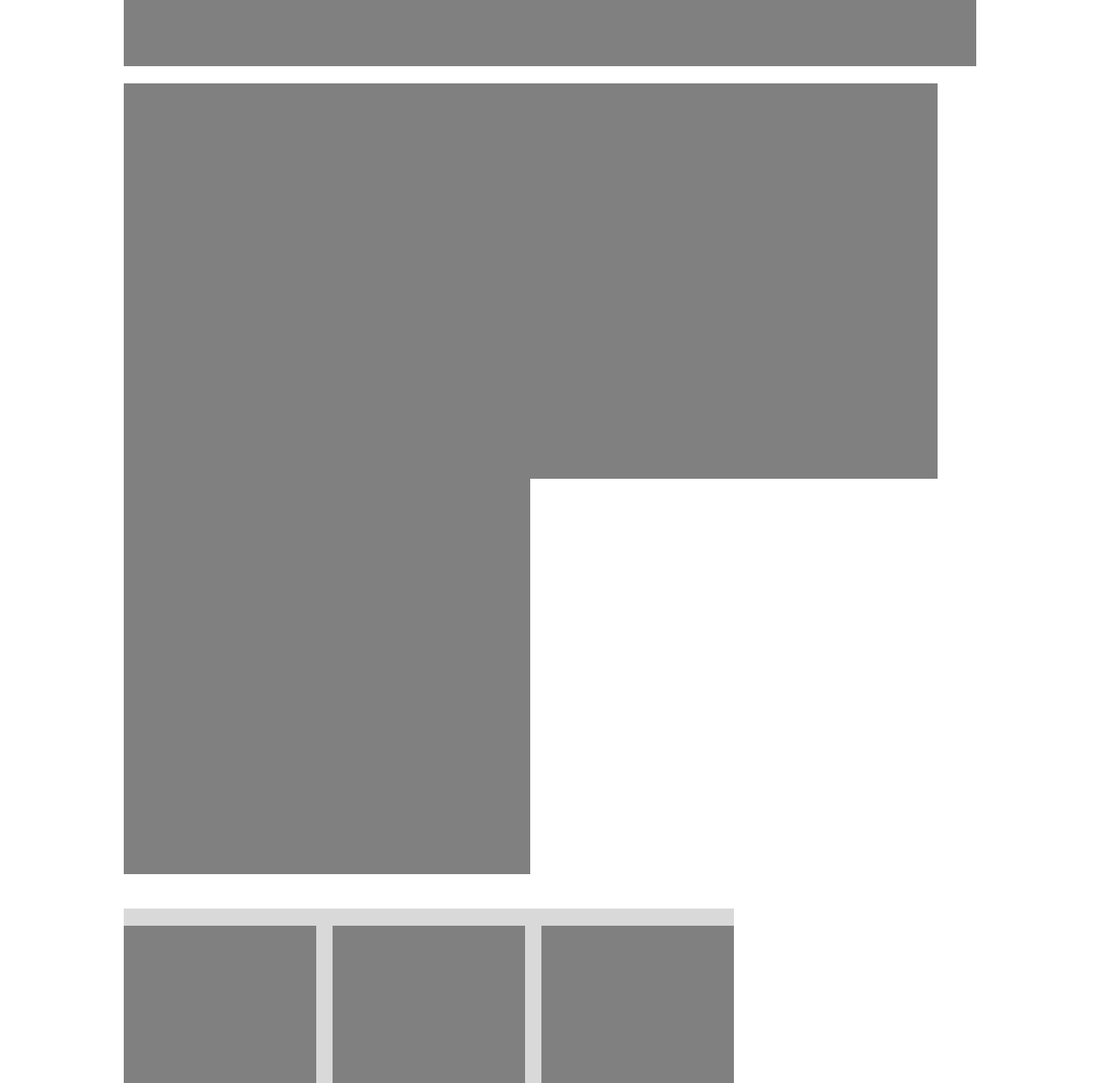
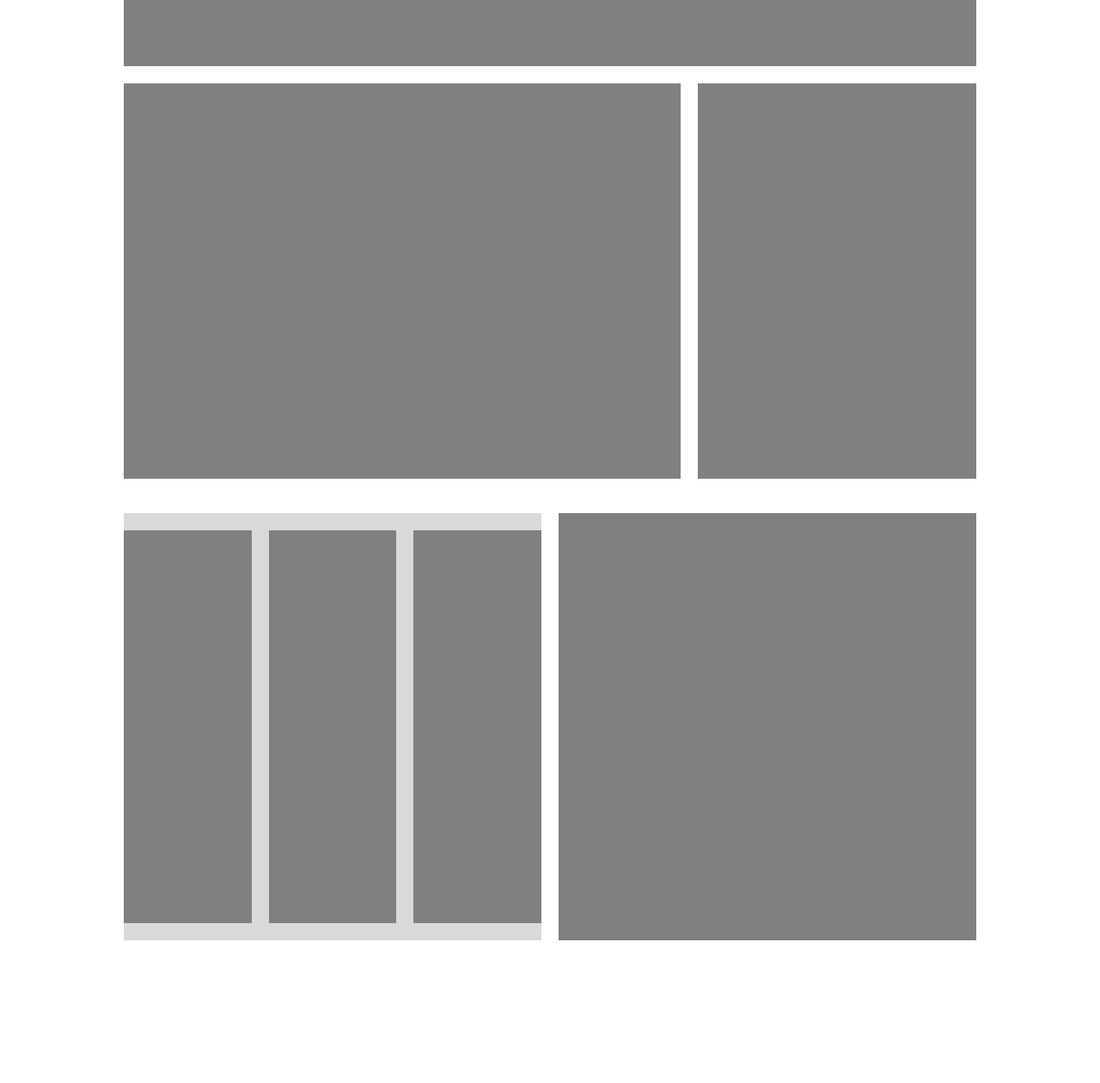
Before and after one commit to durdonadev/css, a plain HTML site: page assignments/assignment-9/index.html in a window 1280 px wide. Shown: the part 40-1300 px from the top of the page at 86% size. After the commit the page ends 1154 px from the top, so only its background shows below. Drawn offline with Linux system fonts and the light colour scheme.

Commit message:
Make changes in Assignment-9

```diff
--- a/assignments/assignment-9/styles.css
+++ b/assignments/assignment-9/styles.css
@@ -36,12 +36,12 @@
 }
 
 .top-box-1 {
-    width: calc(((1440px - 20px) / 3) * 2);
+    width: calc(((100% - 20px) / 3) * 2);
     margin-right: 20px;
 }
 
 .top-box-2 {
-    width: calc((1440px - 20px) / 3);
+    width: calc((100% - 20px) / 3);
 }
 
 .bottom-boxes {
@@ -52,7 +52,7 @@
     display: inline-block;
     vertical-align: top;
     height: 497px;
-    width: calc((1440px - 20px) / 2);
+    width: calc((100% - 20px) / 2);
 }
 
 .bottom-box-1 {
```
